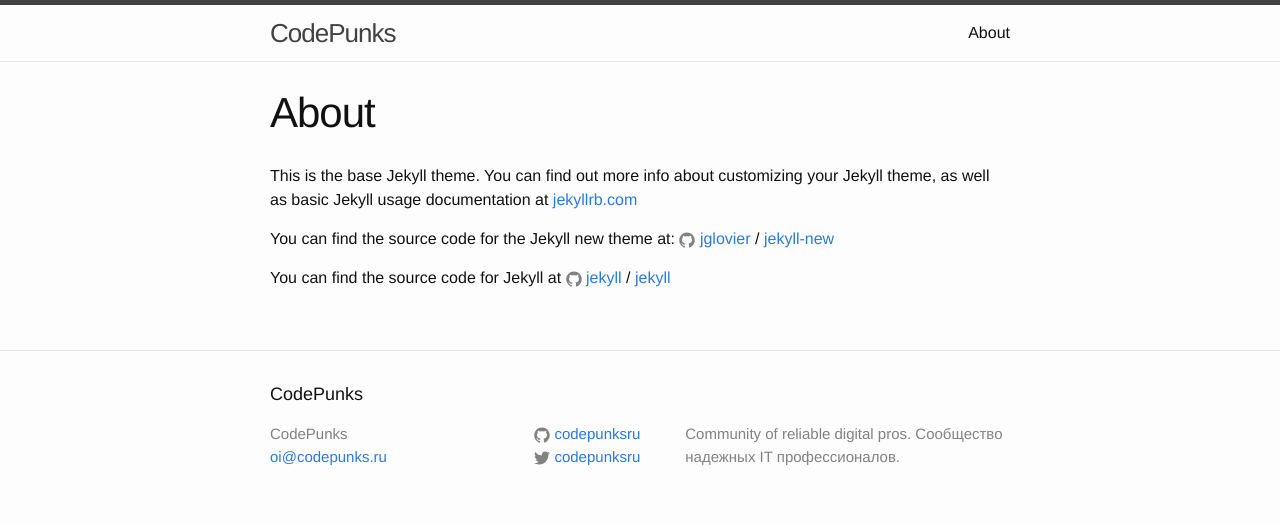
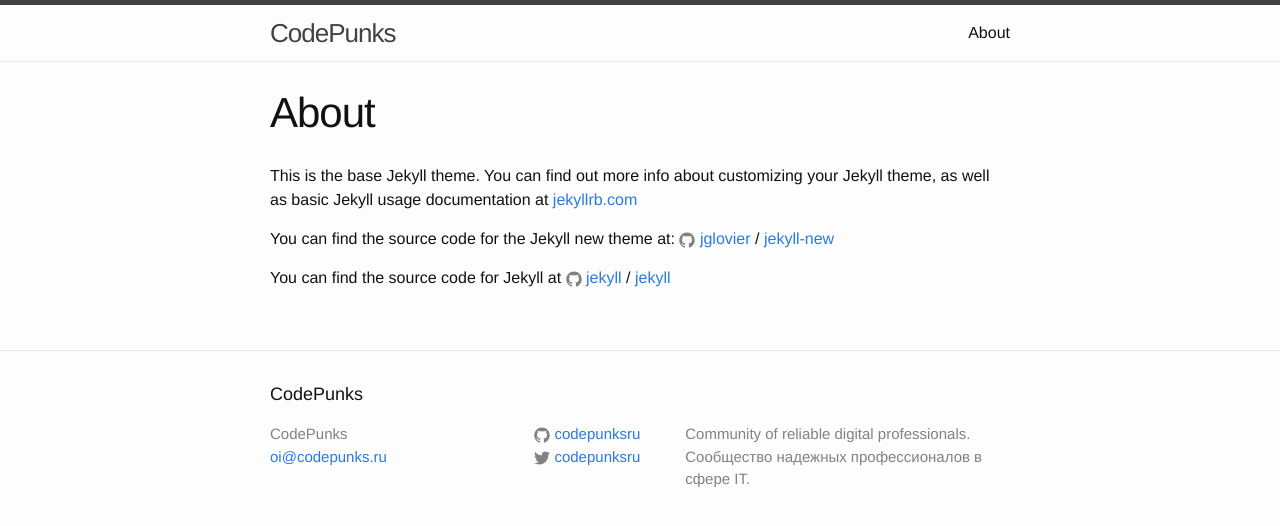
Before and after one commit to codepunksru/codepunksru.github.io, a Jekyll site: the page built from about.md, in a window 1280 px wide. Shown: the top 526 px of the page. Built offline with Jekyll 4.4.1, drawn with Linux system fonts in a browser that asks for light colours.

Commit message:
Basic Info Change
Iteration #3

```diff
--- a/_config.yml
+++ b/_config.yml
@@ -9,7 +9,7 @@
 title: CodePunks
 email: oi@codepunks.ru
 description: > # this means to ignore newlines until "baseurl:"
-  Community of reliable digital pros. Сообщество надежных IT профессионалов.
+  Community of reliable digital professionals. Сообщество надежных профессионалов в сфере IT.
 baseurl: "" # the subpath of your site, e.g. /blog
 url: "http://codepunks.ru" # the base hostname & protocol for your site
 twitter_username: codepunksru
```
